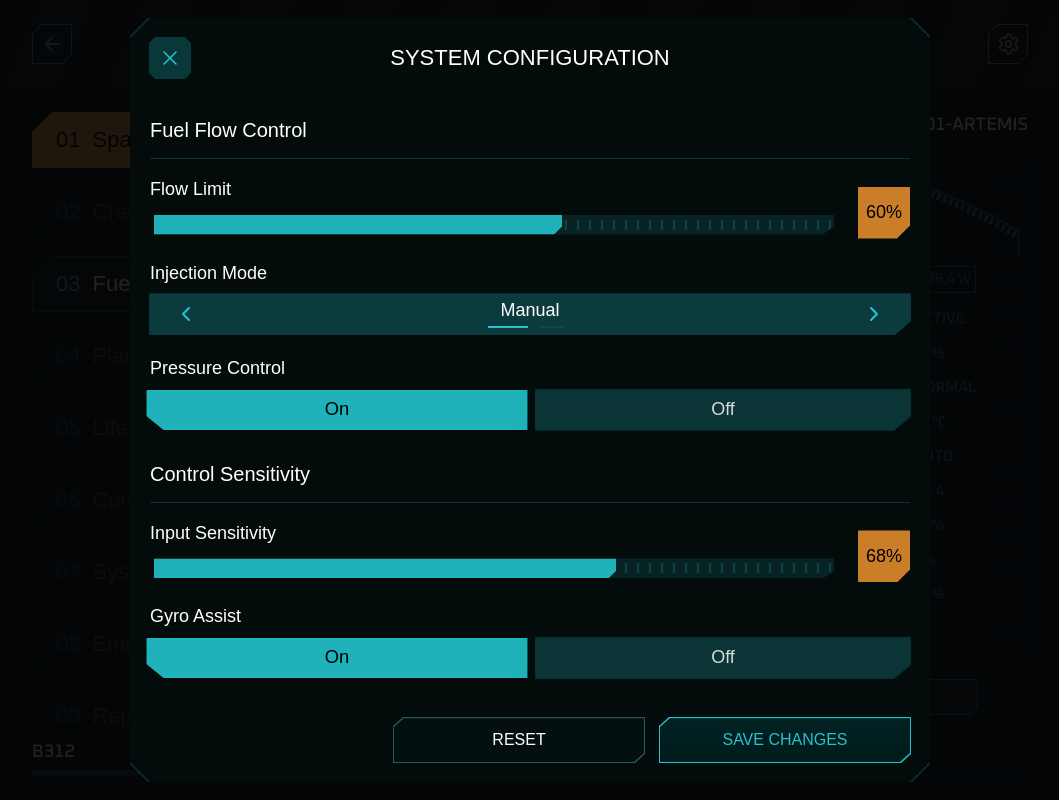
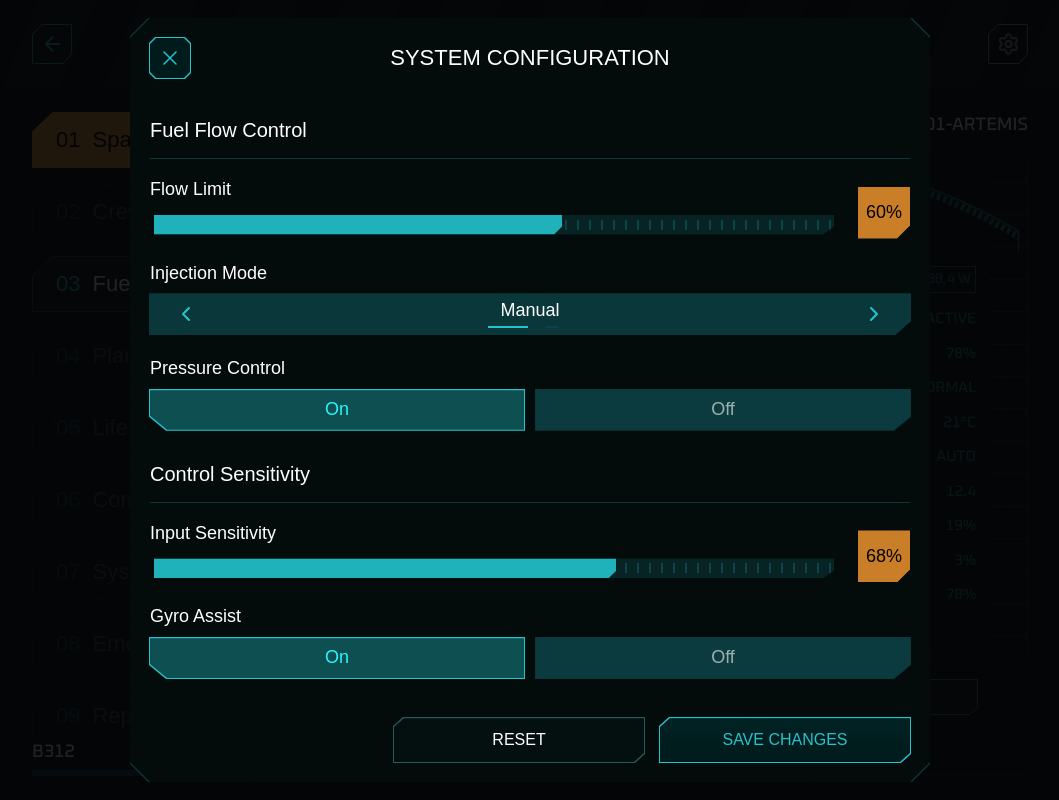
Before and after one commit to stevelauda25/micro-interaction-learning, a React (Vite) app: page /spacecraft-fui in a window 1280 px wide. Both pictures are taken after a click on the button 1118 px from the left and 44 px from the top of the page. Shown: the whole page, without its empty margins (110-1169 px from the left). Built offline with nearby package versions, Linux system fonts and the light colour scheme; a web font is replaced by a local one.

Commit message:
add more interaction for modal and fix base flame

```diff
--- a/src/components/SettingsModal.jsx
+++ b/src/components/SettingsModal.jsx
@@ -374,23 +374,23 @@ function ModeSwitch({ label, value, onChange }) {
         {label}
       </p>
 
-      {/* Mode bar — chamfered bottom-left (CLIP_MODE_BAR: 14px cut).
-           Glow pulse on mode change: border brightens briefly. */}
+      {/* Mode bar — chamfered bottom-right (CLIP_MODE_BAR: 16×14px cut).
+           NO background fill — transparent. Border pulses on mode change. */}
       <ChamferShape
         clipPath={CLIP_MODE_BAR}
-        fill="rgba(39,195,204,0.03)"
+        fill="transparent"
         borderColor={glowPulse ? CYAN : CYAN_BORDER}
         style={{ height: 40, transition: 'all 0.3s cubic-bezier(0.22, 1, 0.36, 1)' }}
       >
         <div className="flex items-center justify-between w-full h-full" style={{ padding: '10px 24px' }}>
-          {/* Left arrow — hover: scale + glow, click: scale 0.9 */}
+          {/* Left arrow — nudges left on tap, scales on hover */}
           <Motion.button
             type="button"
             className="relative z-10 flex items-center justify-center cursor-pointer"
             style={{ width: 24, height: 24 }}
             onClick={handlePrev}
             whileHover={{ scale: 1.15, filter: `drop-shadow(0 0 6px ${CYAN_GLOW})` }}
-            whileTap={{ scale: 0.85 }}
+            whileTap={{ scale: 0.85, x: -4 }}
             aria-label="Previous mode"
           >
             <svg width="10" height="16" viewBox="0 0 10 16" fill="none">
@@ -398,27 +398,33 @@ function ModeSwitch({ label, value, onChange }) {
             </svg>
           </Motion.button>
 
-          <div className="flex-1 flex flex-col items-center justify-center gap-[4px] overflow-hidden">
-            {/* Text — directional slide animation.
-                 Exit: fades out + slides in direction of change.
-                 Enter: slides in from opposite side. */}
+          <Motion.div
+            className="flex-1 flex flex-col items-center justify-center gap-[4px] overflow-hidden"
+            // Directional scale: container briefly squishes in the click direction
+            // then bounces back. transformOrigin shifts to the side the arrow was clicked.
+            animate={{ scale: 1 }}
+            style={{
+              transformOrigin: direction === -1 ? 'left center' : direction === 1 ? 'right center' : 'center',
+            }}
+            key={`dir_${value}`}
+          >
+            {/* Label slide — directional enter/exit with scale pop */}
             <AnimatePresence mode="wait" initial={false}>
               <Motion.span
                 key={value}
                 className="text-[18px] font-medium capitalize"
                 style={{ fontFamily: FONT_BDO, color: WHITE, lineHeight: '1.2' }}
-                initial={{ opacity: 0, x: direction * 20 }}
-                animate={{ opacity: 1, x: 0 }}
-                exit={{ opacity: 0, x: direction * -20 }}
-                transition={{ duration: 0.25, ease: EASE_OUT }}
+                initial={{ opacity: 0, x: direction * 30, scale: 0.92 }}
+                animate={{ opacity: 1, x: 0, scale: 1 }}
+                exit={{ opacity: 0, x: direction * -30, scale: 0.92 }}
+                transition={{ duration: 0.3, ease: EASE_OUT }}
               >
                 {value}
               </Motion.span>
             </AnimatePresence>
 
-            {/* Indicator dots — w-[40px] h-[2px] each.
-                 Active dot: full opacity with scaleX animation (0 → 1).
-                 Inactive dot: 10% opacity. */}
+            {/* Indicator underline — active grows from scaleX 0 → 1 (full sweep).
+                 Inactive shrinks to 0.3 and dims to 8% — more contrast than before. */}
             <div className="flex gap-[4px]">
               {INJECTION_MODES.map((m) => (
                 <Motion.div
@@ -427,27 +433,26 @@ function ModeSwitch({ label, value, onChange }) {
                     width: 40,
                     height: 2,
                     backgroundColor: CYAN,
-                    // scaleX animation: active underline grows from center
                     transformOrigin: 'center',
                   }}
                   animate={{
-                    opacity: m === value ? 1 : 0.1,
-                    scaleX: m === value ? 1 : 0.6,
+                    opacity: m === value ? 1 : 0.08,
+                    scaleX: m === value ? 1 : 0.3,
                   }}
-                  transition={{ duration: 0.3, ease: EASE_OUT }}
+                  transition={{ duration: 0.35, ease: EASE_OUT }}
                 />
               ))}
             </div>
-          </div>
+          </Motion.div>
 
-          {/* Right arrow */}
+          {/* Right arrow — nudges right on tap for directional feedback */}
           <Motion.button
             type="button"
             className="relative z-10 flex items-center justify-center cursor-pointer"
             style={{ width: 24, height: 24 }}
             onClick={handleNext}
             whileHover={{ scale: 1.15, filter: `drop-shadow(0 0 6px ${CYAN_GLOW})` }}
-            whileTap={{ scale: 0.85 }}
+            whileTap={{ scale: 0.85, x: 4 }}
             aria-label="Next mode"
           >
             <svg width="10" height="16" viewBox="0 0 10 16" fill="none">
@@ -484,89 +489,101 @@ function ToggleSwitch({ label, value, onChange }) {
       </p>
 
       <div className="flex gap-[12px] w-full">
-        {/* ON button — CLIP_TOGGLE_ON: bottom-left chamfer, 14px cut.
-             Active: cyan fill + scaleX expansion + glow.
-             Inactive: dark bg + border outline + slight fade. */}
+        {/* ON button — CLIP_TOGGLE_ON: bottom-left chamfer, 17×14px cut.
+             Active: darker cyan fill (#0E4F52) for readable white text.
+             Inactive: dark bg + border + hover brightens for discoverability.
+             Click: scale pulse 1→1.03→1 for satisfying press feedback. */}
         <Motion.button
           type="button"
           className="flex-1 relative cursor-pointer"
           style={{ height: 40, fontFamily: FONT_BDO }}
           onClick={() => onChange(true)}
-          // Active side expands slightly for premium feel
           animate={{
-            scaleX: value ? 1.02 : 1,
-            opacity: value ? 1 : 0.85,
+            scale: value ? [1, 1.03, 1] : 1,
           }}
-          transition={{ duration: 0.3, ease: EASE_OUT }}
-          whileHover={{ filter: `brightness(1.1)` }}
-          whileTap={{ scale: 0.97 }}
+          transition={{ duration: 0.25, ease: EASE_OUT }}
+          whileHover={{
+            filter: value
+              ? `drop-shadow(0 0 8px ${CYAN_GLOW})`
+              : 'brightness(1.2)',
+          }}
+          whileTap={{ scale: 0.96 }}
         >
-          {/* Border layer — only visible when inactive */}
-          {!value && (
+          {/* Border layer — always visible, brighter when active */}
           <div
             className="absolute pointer-events-none"
-              style={{ inset: -1, clipPath: CLIP_TOGGLE_ON, backgroundColor: CYAN_BORDER }}
+            style={{
+              inset: -1,
+              clipPath: CLIP_TOGGLE_ON,
+              backgroundColor: value ? CYAN : CYAN_BORDER,
+              transition: 'background-color 0.25s ease',
+            }}
           />
-          )}
-          {/* Fill layer — cyan when active, dark when inactive */}
+          {/* Fill — darker cyan when active (readable), dark when inactive */}
           <Motion.div
             className="relative w-full h-full flex items-center"
             style={{ clipPath: CLIP_TOGGLE_ON, padding: '10px 24px', justifyContent: 'center' }}
             animate={{
-              // Figma SVG: ON fill=#20B2BA, OFF fill=rgba(39,195,204,0.03)
-              backgroundColor: value ? CYAN_FILL : 'rgba(39,195,204,0.03)',
+              // Active: #0E4F52 — dark enough for white text to be readable,
+              // cyan enough to clearly read as "selected".
+              backgroundColor: value ? '#0E4F52' : 'rgba(39,195,204,0.03)',
               boxShadow: value
-                ? '0 0 20px rgba(39,195,204,0.3), inset 0 0 12px rgba(39,195,204,0.1)'
+                ? 'inset 0 1px 0 rgba(42,245,255,0.15), 0 0 16px rgba(39,195,204,0.2)'
                 : '0 0 0px transparent',
             }}
-            transition={{ duration: 0.25, ease: EASE_OUT }}
+            transition={{ duration: 0.3, ease: EASE_OUT }}
           >
             <Motion.span
               className="relative text-[18px] font-medium leading-[1.2]"
-              animate={{ color: value ? BLACK : WHITE }}
-              transition={{ duration: 0.2 }}
+              animate={{ color: value ? '#2AF5FF' : 'rgba(255,255,255,0.6)' }}
+              transition={{ duration: 0.25 }}
             >
               On
             </Motion.span>
           </Motion.div>
         </Motion.button>
 
-        {/* OFF button — CLIP_TOGGLE_OFF: bottom-right chamfer, 14px cut (mirror). */}
+        {/* OFF button — CLIP_TOGGLE_OFF: bottom-right chamfer, 17×14px cut (mirror). */}
         <Motion.button
           type="button"
           className="flex-1 relative cursor-pointer"
           style={{ height: 40, fontFamily: FONT_BDO }}
           onClick={() => onChange(false)}
           animate={{
-            scaleX: !value ? 1.02 : 1,
-            opacity: !value ? 1 : 0.85,
+            scale: !value ? [1, 1.03, 1] : 1,
           }}
-          transition={{ duration: 0.3, ease: EASE_OUT }}
-          whileHover={{ filter: `brightness(1.1)` }}
-          whileTap={{ scale: 0.97 }}
+          transition={{ duration: 0.25, ease: EASE_OUT }}
+          whileHover={{
+            filter: !value
+              ? `drop-shadow(0 0 8px ${CYAN_GLOW})`
+              : 'brightness(1.2)',
+          }}
+          whileTap={{ scale: 0.96 }}
         >
-          {value && (
           <div
             className="absolute pointer-events-none"
-              style={{ inset: -1, clipPath: CLIP_TOGGLE_OFF, backgroundColor: CYAN_BORDER }}
+            style={{
+              inset: -1,
+              clipPath: CLIP_TOGGLE_OFF,
+              backgroundColor: !value ? CYAN : CYAN_BORDER,
+              transition: 'background-color 0.25s ease',
+            }}
           />
-          )}
           <Motion.div
             className="relative w-full h-full flex items-center"
             style={{ clipPath: CLIP_TOGGLE_OFF, padding: '10px 24px', justifyContent: 'center' }}
             animate={{
-              // Figma SVG: ON fill=#20B2BA, OFF fill=rgba(39,195,204,0.03)
-              backgroundColor: !value ? CYAN_FILL : 'rgba(39,195,204,0.03)',
+              backgroundColor: !value ? '#0E4F52' : 'rgba(39,195,204,0.03)',
               boxShadow: !value
-                ? '0 0 20px rgba(39,195,204,0.3), inset 0 0 12px rgba(39,195,204,0.1)'
+                ? 'inset 0 1px 0 rgba(42,245,255,0.15), 0 0 16px rgba(39,195,204,0.2)'
                 : '0 0 0px transparent',
             }}
-            transition={{ duration: 0.25, ease: EASE_OUT }}
+            transition={{ duration: 0.3, ease: EASE_OUT }}
           >
             <Motion.span
               className="relative text-[18px] font-medium leading-[1.2]"
-              animate={{ color: !value ? BLACK : WHITE }}
-              transition={{ duration: 0.2 }}
+              animate={{ color: !value ? '#2AF5FF' : 'rgba(255,255,255,0.6)' }}
+              transition={{ duration: 0.25 }}
             >
               Off
             </Motion.span>
@@ -938,11 +955,12 @@ export function SettingsModal({ isOpen, onClose }) {
               {/* ═══ HEADER — p-[20px], justify-between ═══ */}
               <div className="flex items-center justify-between shrink-0 w-full" style={{ padding: 20 }}>
 
-                {/* Close button — CLIP_CLOSE: all 4 corners chamfered, 6px cut */}
+                {/* Close button — CLIP_CLOSE: all 4 corners chamfered, 6px cut
+                     Fill: #001B1C, Border: #27C3CC, Icon: #27C3CC */}
                 <ChamferShape
                   clipPath={CLIP_CLOSE}
-                  fill="transparent"
-                  borderColor={CYAN_BORDER}
+                  fill="#001B1C"
+                  borderColor="#27C3CC"
                   className="shrink-0"
                   style={{ width: 40, height: 40 }}
                 >
--- a/src/pages/SpacecraftFUIPage.jsx
+++ b/src/pages/SpacecraftFUIPage.jsx
@@ -1054,27 +1054,20 @@ function TelemetryLabels({ scanPhase }) {
         ))}
       </div>
 
-      {/* Right column values — layout fix: anchored from RIGHT edge to prevent
-           overflow clipping. Flex row [line][text] ensures text sits BESIDE the
-           line, never overlapping. right-[52px] keeps content inside the viewport
-           boundary (40px ruler + 12px gap from right edge). */}
+      {/* Right column values — right-aligned, no decorative line.
+           Mirrors left column structure but text-right aligned. */}
       <div className="absolute right-[52px] top-[149px] flex flex-col gap-[12px] opacity-70">
         {TELEMETRY_RIGHT.map((val, i) => (
-          <Motion.div
+          <Motion.p
             key={i}
-            className="flex items-center gap-[8px]"
+            className="text-[15px] font-medium uppercase whitespace-nowrap text-right"
+            style={{ fontFamily: FONT_OXANIUM, color: '#27c3cc' }}
             initial={{ opacity: 0, x: 8 }}
             animate={{ opacity: isRevealed ? 1 : 0, x: isRevealed ? 0 : 8 }}
             transition={{ duration: 0.3, delay: scanPhase === 'complete' ? 0.05 * i : 0 }}
           >
-            <div className="w-[16px] h-[1px] shrink-0" style={{ backgroundColor: 'rgba(39,195,204,0.4)' }} />
-            <span
-              className="text-[15px] font-medium uppercase whitespace-nowrap"
-              style={{ fontFamily: FONT_OXANIUM, color: '#27c3cc' }}
-            >
-              {val}
-            </span>
-          </Motion.div>
+            {val}
+          </Motion.p>
         ))}
       </div>
     </>
@@ -1117,95 +1110,61 @@ const NOZZLE_OFFSET_X = 33.5
 // - idle: small, subtle pilot flame — gentle flicker, low opacity, barely visible
 // - launching (anticipation/ignition/launch): progressively bigger and more dynamic
 function NozzleFlame({ launchPhase, side }) {
-  const isIdle = launchPhase === 'idle' || launchPhase === 'fadeUI' || launchPhase === 'done'
   const isThrusting = launchPhase === 'launch'
-  const isIgnition = launchPhase === 'ignition'
-  const isBuilding = launchPhase === 'anticipation'
-
-  const gradId = `nozzleGrad_${side}`
-  const coreId = `nozzleCore_${side}`
-  const delayOffset = side === 'right' ? 0.08 : 0
-
-  // Idle flame: engine is ON — stable, clearly visible, but calmer than launch.
-  // Size is close to anticipation baseline so the transition feels natural.
-  const opacityVal = isIdle
-    ? [0.55, 0.7, 0.6]         // idle: bright enough to read as "engine running"
-    : isBuilding
-      ? [0.6, 0.85, 0.65]      // anticipation: intensifying
-      : [0.85, 1, 0.9]         // ignition/launch: full intensity
-
-  // Launch animation: ONLY scaleY (vertical stretch downward).
-  // NO scaleX animation — width is FIXED at idle value for all states.
-  // Flame stretches from top center anchor, extending the bottom edge only.
-  const scaleYVal = isThrusting
-    ? [1.0, 1.4, 1.1, 1.35]    // launch: tall stretching pulse
-    : isIgnition
-      ? [0.5, 0.8, 0.55]       // ignition: height ramps up
-      : isBuilding
-        ? [0.4, 0.5, 0.45]     // anticipation: holds idle height
-        : [0.4, 0.5, 0.45]     // idle: base state (DO NOT CHANGE)
-
-  // Idle breathes slowly (2.5s), launch phases pulse faster
-  const duration = isThrusting ? 0.35 : isIgnition ? 0.5 : isBuilding ? 0.7 : 2.5
+
+  // ✅ FIX: base idle size = 1
+  const BASE_SCALE = 1.3
 
   return (
     <Motion.div
-      key={`nozzle_flame_${side}`}
       className={`${side}-nozzle pointer-events-none`}
       style={{
         width: 44,
         height: 60,
-        // Fixed transformOrigin: top center — scaleY stretches DOWNWARD only.
+
+        // anchor tetap
         transformOrigin: 'top center',
-        // Fixed scaleX at idle value — width NEVER changes between states.
-        // This is in style (not animate) so it cannot be animated.
+
+        // width tetap (jangan diubah)
         transform: 'scaleX(0.96)',
       }}
-      // NO scaleX in initial or animate — width is FIXED via style.
-      initial={{ opacity: 0.55, scaleY: 0.4 }}
+      initial={{
+        opacity: 0.6,
+        scaleY: BASE_SCALE,
+      }}
       animate={{
-        opacity: opacityVal,
-        scaleY: scaleYVal,
-        // NO scaleX — width never changes between idle and launch.
-        // NO x, y, translate — position never changes.
-        // ONLY scaleY → flame stretches downward from fixed top anchor.
+        opacity: isThrusting ? 1 : 1.6,
+
+        // ✅ FIX: launch jadi 2.3 (lebih panjang ke bawah)
+        scaleY: isThrusting ? 2.3 : BASE_SCALE,
       }}
       transition={{
-        duration,
-        delay: delayOffset,
-        repeat: Infinity,
-        repeatType: 'mirror',
-        ease: 'easeInOut',
-        scaleY: {
-          duration: isIdle ? 2.5 : duration * 1.5,
-          repeat: Infinity,
-          repeatType: 'mirror',
-          ease: [0.4, 0, 0.2, 1],
-        },
+        duration: 3,
+        ease: [0.25, 0.1, 0.25, 1],
       }}
     >
-      <svg viewBox="0 0 44 60" fill="none" className="w-full h-full">
+      <svg viewBox="0 0 44 60" className="w-full h-full">
         <defs>
-          <radialGradient id={gradId} cx="50%" cy="25%" r="55%">
+          <radialGradient id={`grad_${side}`} cx="50%" cy="25%" r="55%">
             <stop offset="0%" stopColor="#FFE066" stopOpacity="0.95" />
             <stop offset="35%" stopColor="#FFB84D" stopOpacity="0.8" />
             <stop offset="70%" stopColor="#FF6B1A" stopOpacity="0.5" />
             <stop offset="100%" stopColor="#FF3300" stopOpacity="0" />
           </radialGradient>
-          <radialGradient id={coreId} cx="50%" cy="20%" r="30%">
-            <stop offset="0%" stopColor="#FFFFFF" stopOpacity="1" />
+
+          <radialGradient id={`core_${side}`} cx="50%" cy="20%" r="30%">
+            <stop offset="0%" stopColor="#FFFFFF" />
             <stop offset="60%" stopColor="#FFE066" stopOpacity="0.7" />
             <stop offset="100%" stopColor="#FFB84D" stopOpacity="0" />
           </radialGradient>
         </defs>
-        <ellipse cx="22" cy="18" rx="20" ry="28" fill={`url(#${gradId})`} />
-        <ellipse cx="22" cy="14" rx="9" ry="16" fill={`url(#${coreId})`} />
+
+        <ellipse cx="22" cy="18" rx="20" ry="28" fill={`url(#grad_${side})`} />
+        <ellipse cx="22" cy="14" rx="9" ry="16" fill={`url(#core_${side})`} />
       </svg>
     </Motion.div>
   )
 }
-
-
 // ═══════════════════════════════════════════════════════════════════════════════
 // COMPONENT: ExhaustTrail — Duolingo-style wavy trailing exhaust
 //
@@ -1228,81 +1187,33 @@ function NozzleFlame({ launchPhase, side }) {
 // Each trail is a stack of 3 blurred layers with staggered animation.
 // ═══════════════════════════════════════════════════════════════════════════════
 function ExhaustTrail({ launchPhase, side }) {
-  const isVisible = launchPhase === 'ignition' || launchPhase === 'launch'
   const isThrusting = launchPhase === 'launch'
 
-  const layers = [
-    { width: 36, height: 90, delay: 0, opacity: [0.6, 0.85, 0.55], blur: 4 },
-    { width: 50, height: 130, delay: 0.12, opacity: [0.35, 0.55, 0.3], blur: 8 },
-    { width: 64, height: 170, delay: 0.25, opacity: [0.15, 0.3, 0.12], blur: 14 },
-  ]
-
   return (
-    <AnimatePresence>
-      {isVisible && (
-        <div
-          key={`trail_container_${side}`}
-          className={`${side}-nozzle-trail pointer-events-none relative`}
-          style={{ width: 64, marginTop: 4 }}
-        >
-          {layers.map((layer, i) => (
-            <Motion.div
-              key={`trail_${side}_${i}`}
-              className="absolute pointer-events-none"
-              style={{
-                width: layer.width,
-                height: layer.height,
-                left: '50%',
-                top: i * 10,
-                transform: `translateX(-50%)`,
-                transformOrigin: 'top center',
-                filter: `blur(${layer.blur}px)`,
-              }}
-              initial={{ opacity: 0, scaleY: 0.2 }}
-              animate={{
-                // ONLY scaleY + opacity — no y, no x, no skewX.
-                // Trail stretches downward from its top anchor, same as flame.
-                // No position movement = no visual jumping.
-                scaleY: isThrusting ? [1, 1.4, 1.1, 1.35] : [0.6, 0.9, 0.65],
-                opacity: layer.opacity,
-              }}
-              exit={{ opacity: 0, scaleY: 0, transition: { duration: 0.3 } }}
-              transition={{
-                duration: isThrusting ? 1.2 : 1.5,
-                delay: layer.delay,
-                repeat: Infinity,
-                repeatType: 'mirror',
-                ease: 'easeInOut',
-              }}
-            >
-              <svg
-                viewBox={`0 0 ${layer.width} ${layer.height}`}
-                fill="none"
-                className="w-full h-full"
-              >
-                <defs>
-                  <radialGradient id={`trail_${side}_${i}`} cx="50%" cy="20%" r="60%">
-                    <stop offset="0%" stopColor="#FF8C42" stopOpacity="0.7" />
-                    <stop offset="50%" stopColor="#FF6B1A" stopOpacity="0.3" />
-                    <stop offset="100%" stopColor="#CC3300" stopOpacity="0" />
-                  </radialGradient>
-                </defs>
-                <ellipse
-                  cx={layer.width / 2}
-                  cy={layer.height * 0.35}
-                  rx={layer.width / 2 - 2}
-                  ry={layer.height * 0.45}
-                  fill={`url(#trail_${side}_${i})`}
-                />
-              </svg>
-            </Motion.div>
-          ))}
-        </div>
-      )}
-    </AnimatePresence>
+    <div className={`${side}-nozzle-trail relative`} style={{ width: 64, marginTop: 6 }}>
+      <Motion.div
+        style={{
+          width: 50,
+          height: 140,
+          left: '50%',
+          transform: 'translateX(-50%)',
+          transformOrigin: 'top center',
+          filter: 'blur(10px)',
+          background: 'linear-gradient(to bottom, rgba(255,140,0,0.6), transparent)',
+        }}
+        initial={{ opacity: 0 }}
+        animate={{
+          opacity: isThrusting ? 0.8 : 0,
+          scaleY: isThrusting ? 1.4 : 0.6,
+        }}
+        transition={{
+          duration: 0.8,
+          ease: [0.25, 0.1, 0.25, 1],
+        }}
+      />
+    </div>
   )
 }
-
 
 // ═══════════════════════════════════════════════════════════════════════════════
 // COMPONENT: RocketFlame — dual flames placed side-by-side using flex layout
@@ -1322,13 +1233,13 @@ function RocketFlame({ launchPhase }) {
         // Flame top sits just below the rocket container bottom.
         // -10px pushes it slightly lower so it starts at the nozzle exit,
         // not inside the nozzle cone.
-        bottom: -55,
+        bottom: -200,
         left: '50%',
         transform: 'translateX(-50%)',
         display: 'flex',
         // Nozzle center-to-center = 67px (SVG: left x=128, right x=195).
         // Flame width = 38px. Gap = 67 - 38 = 29px.
-        gap: 27,
+        gap: 3,
         zIndex: 20,
       }}
     >
@@ -1396,7 +1307,7 @@ function ShuttleViewport({
       <Motion.div
         animate={{
           opacity: isLaunchActive ? 0 : 1,
-          y: isLaunchActive ? 10 : 0,
+          y: isLaunchActive ? 4 : 0,
         }}
         transition={{ duration: 0.8, ease: EASE_OUT }}
       >
```
Lines whose indentation alone changed are shown as unchanged.
